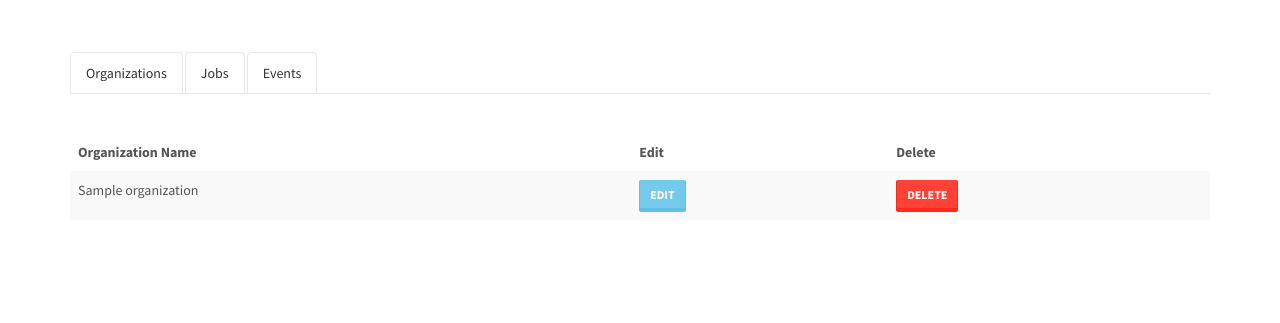
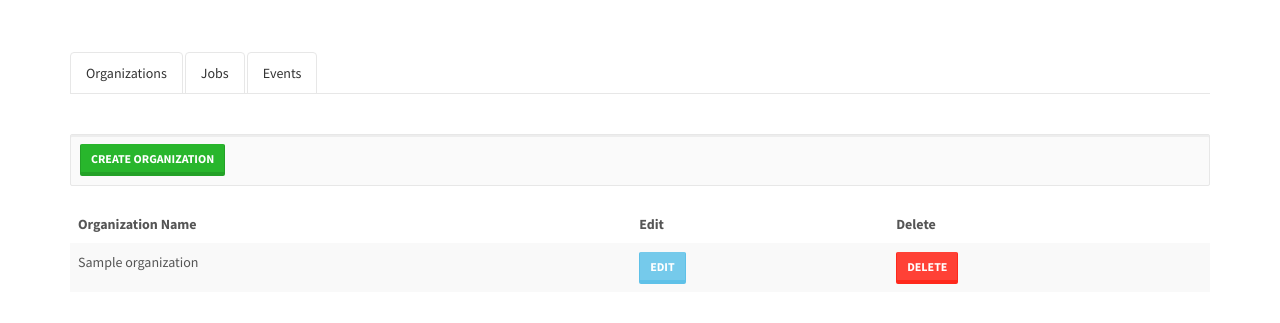
Before and after one commit to Nerdylicious/vms-integrated, a Django app: page /organization/list/ in a window 1280 px wide. Shown: the part 54-377 px from the top of the page. Run offline with Django 3.2, Linux system fonts and the light colour scheme; a user stored in the database is signed in; tables that the repository leaves empty hold one stand-in row (values such as "Sample post"); parts of the project's set-up code (start-up, migrations or seed data) failed here and were passed over; some libraries are stand-ins or nearby versions.

Commit message:
Added a button for creating organizations

```diff
--- a/vms/organization/templates/organization/list.html
+++ b/vms/organization/templates/organization/list.html
@@ -2,6 +2,9 @@
 
 {% block setting_content %}
     <div class="spacer"></div>
+    <div class="well well-sm">
+        <a href="#" class="btn btn-success btn-sm">Create Organization</a>
+    </div>
     <table class="table table-striped table-hover">
         <thead>
             <tr>
```
